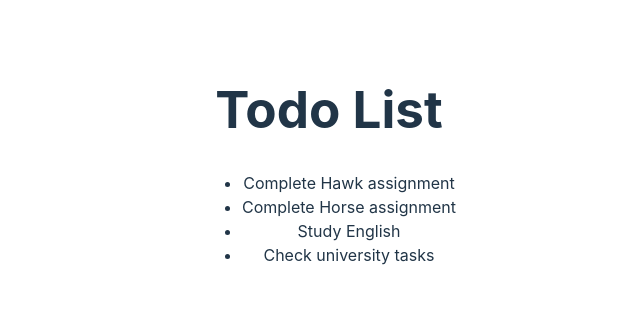
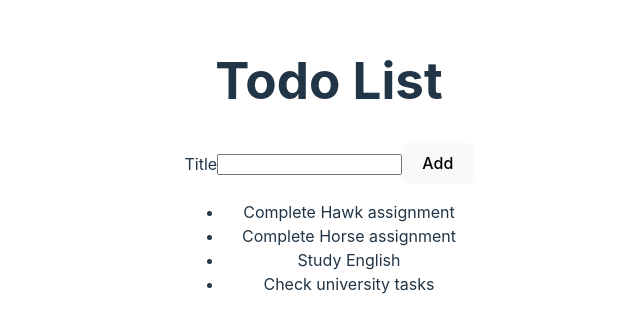
Before and after one commit to Unstoppable7/react-todo, a React (Vite) app: page / in a window 1280 px wide. Shown: the part 235-568 px from the top of the page, without its empty margins (311-951 px from the left). Built offline with nearby package versions, Linux system fonts and the light colour scheme.

Commit message:
answer lesson_1_2

```diff
--- /dev/null
+++ b/src/AddTodoForm.jsx
@@ -0,0 +1,12 @@
+export default function AddTodoForm() {
+
+  return (
+    <form>
+      <label htmlFor="todoTitle">
+        Title
+      </label>
+      <input id="todoTitle"></input>
+      <button>Add</button>
+    </form>
+  );
+}
--- a/src/App.jsx
+++ b/src/App.jsx
@@ -1,41 +1,14 @@
-import { useState } from 'react'
-import reactLogo from './assets/react.svg'
-import viteLogo from '/vite.svg'
 import './App.css'
-
-const todoList = [
-
-  {
-    id: 1,
-    title: "Complete Hawk assignment"
-  },
-  {
-    id: 2,
-    title: "Complete Horse assignment"
-  },
-  {
-    id: 3,
-    title: "Study English"
-  },
-  {
-    id: 4,
-    title: "Check university tasks"
-  },
-
-];
+import TodoList from './TodoList'
+import AddTodoForm from './AddTodoForm'
 
 function App() {
 
   return (
     <div>
       <h1>Todo List</h1>
-      <ul>
-        {
-          todoList.map(
-            (item) => <li key={item.id}>{item.title}</li>
-          )
-        }
-      </ul>
+      <AddTodoForm/>
+      <TodoList/>
     </div>
   )
 }
--- /dev/null
+++ b/src/TodoList.jsx
@@ -0,0 +1,35 @@
+const todoList = [
+
+  {
+    id: 1,
+    title: "Complete Hawk assignment"
+  },
+  {
+    id: 2,
+    title: "Complete Horse assignment"
+  },
+  {
+    id: 3,
+    title: "Study English"
+  },
+  {
+    id: 4,
+    title: "Check university tasks"
+  },
+
+];
+
+export default function TodoList() {
+
+  return (
+    <>
+      <ul>
+        {
+          todoList.map(
+            (item) => <li key={item.id}>{item.title}</li>
+          )
+        }
+      </ul>
+    </>
+  );
+}
```
